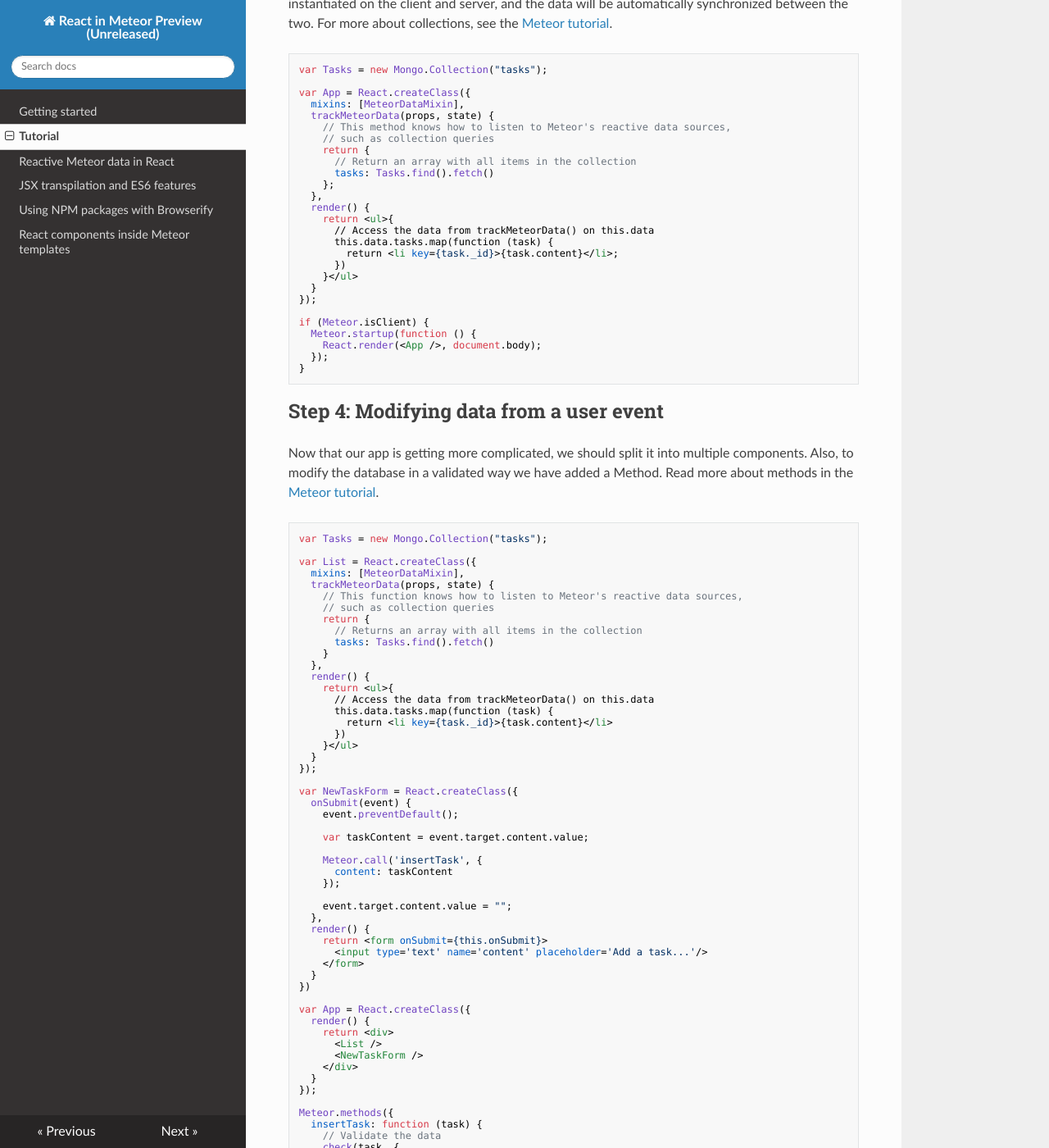
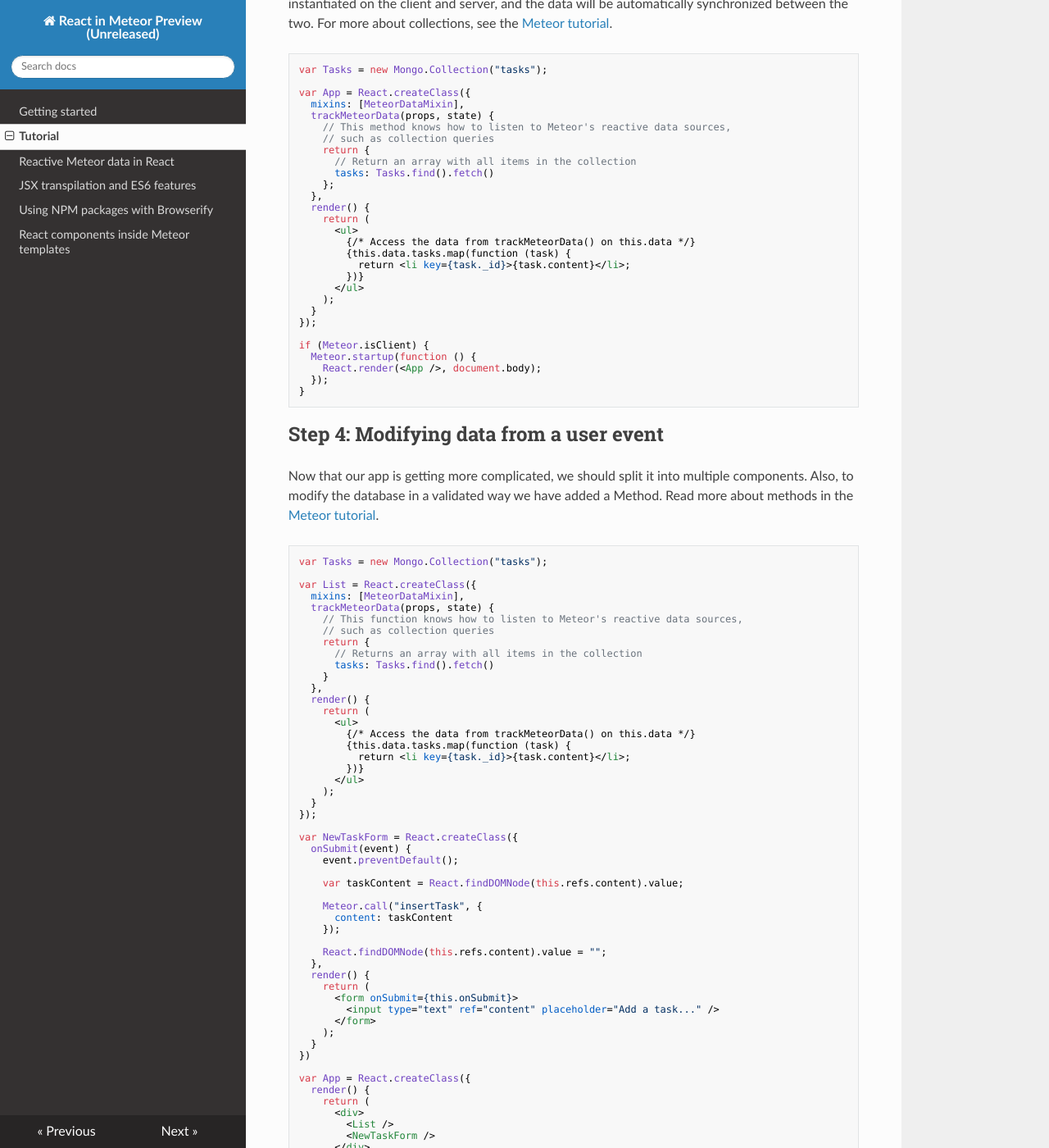
Before and after one commit to meteor/react-packages, an MkDocs documentation site: the page built from docs/tutorial.md, in a window 1280 px wide and 1400 px high, scrolled down 1247 px. Shown: the whole window at 82% size. Built offline with MkDocs 1.6.1, drawn with Linux system fonts in a browser that asks for light colours; nearby versions of some CDN libraries; old or Windows-style settings are respelled for this version of MkDocs.

Commit message:
tutorial code updates

```diff
--- a/docs/tutorial.md
+++ b/docs/tutorial.md
@@ -58,12 +58,14 @@ var App = React.createClass({
     };
   },
   render() {
-    return <ul>{
-      // Access the data from trackMeteorData() on this.data
-      this.data.tasks.map(function (task) {
-        return <li key={task._id}>{task.content}</li>;
-      })
-    }</ul>
+    return (
+      <ul>
+        {/* Access the data from trackMeteorData() on this.data */}
+        {this.data.tasks.map(function (task) {
+          return <li key={task._id}>{task.content}</li>;
+        })}
+      </ul>
+    );
   }
 });
 
@@ -92,12 +94,14 @@ var List = React.createClass({
     }
   },
   render() {
-    return <ul>{
-      // Access the data from trackMeteorData() on this.data
-      this.data.tasks.map(function (task) {
-        return <li key={task._id}>{task.content}</li>
-      })
-    }</ul>
+    return (
+      <ul>
+        {/* Access the data from trackMeteorData() on this.data */}
+        {this.data.tasks.map(function (task) {
+          return <li key={task._id}>{task.content}</li>;
+        })}
+      </ul>
+    );
   }
 });
 
@@ -105,27 +109,31 @@ var NewTaskForm = React.createClass({
   onSubmit(event) {
     event.preventDefault();
 
-    var taskContent = event.target.content.value;
+    var taskContent = React.findDOMNode(this.refs.content).value;
 
-    Meteor.call('insertTask', {
+    Meteor.call("insertTask", {
       content: taskContent
     });
 
-    event.target.content.value = "";
+    React.findDOMNode(this.refs.content).value = "";
   },
   render() {
-    return <form onSubmit={this.onSubmit}>
-      <input type='text' name='content' placeholder='Add a task...'/>
-    </form>
+    return (
+      <form onSubmit={this.onSubmit}>
+        <input type="text" ref="content" placeholder="Add a task..." />
+      </form>
+    );
   }
 })
 
 var App = React.createClass({
   render() {
-    return <div>
-      <List />
-      <NewTaskForm />
-    </div>
+    return (
+      <div>
+        <List />
+        <NewTaskForm />
+      </div>
+    );
   }
 });
 
```
Also changed, not shown: other parts of docs/tutorial.md (+1 -1 lines).
